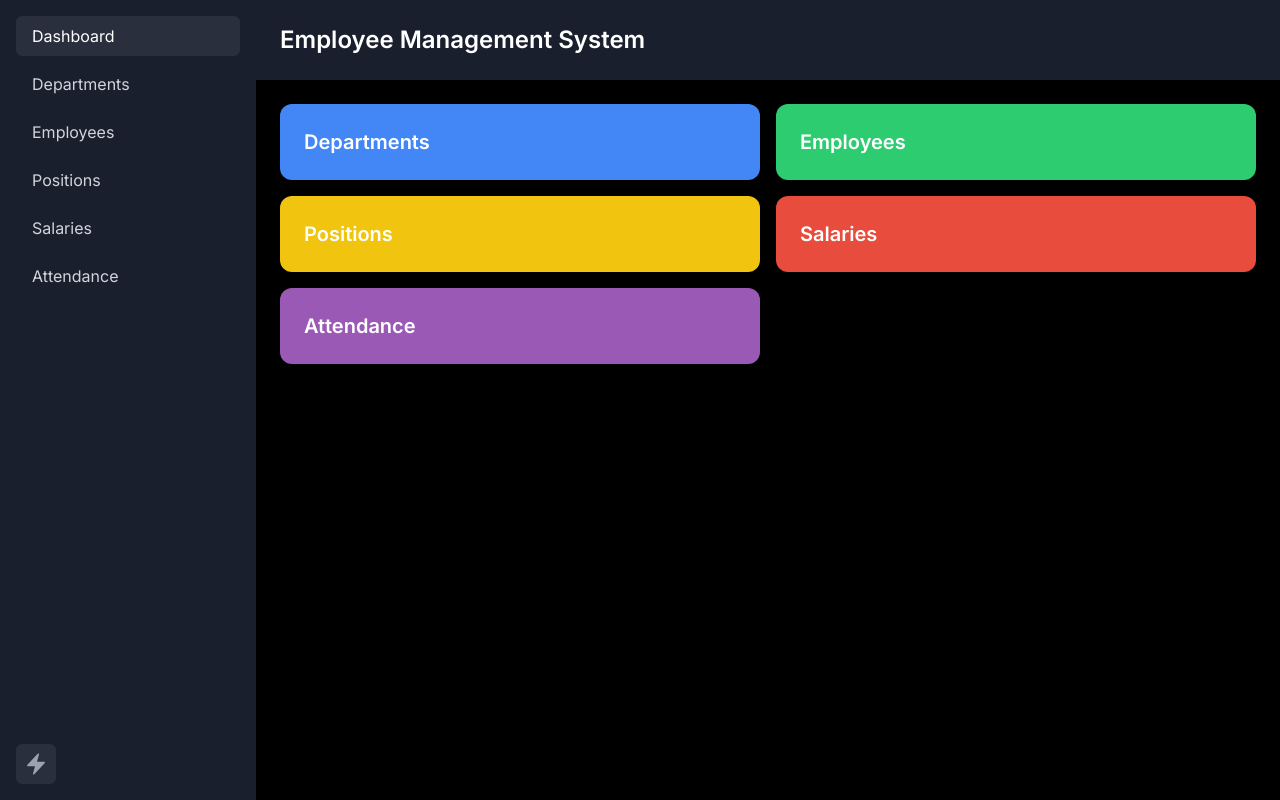
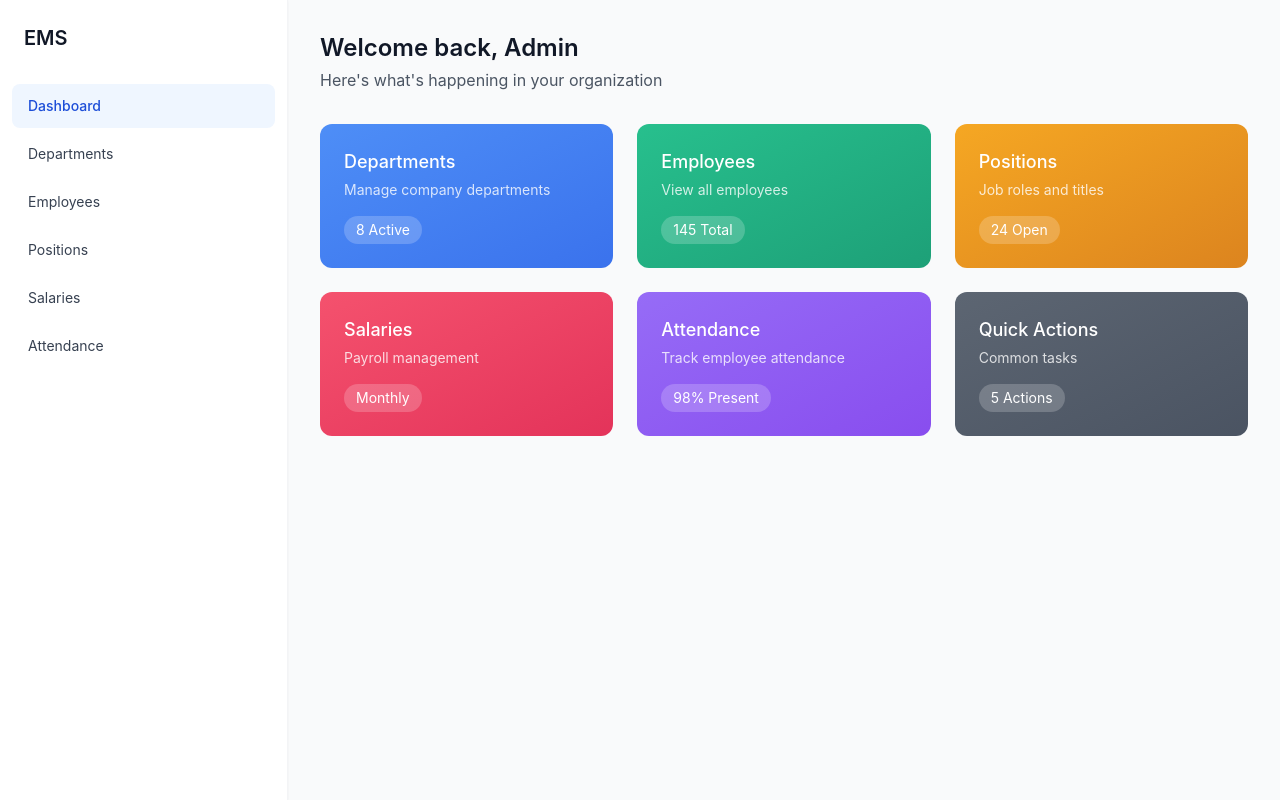
Before and after one commit to AhmadAzkia/karyawan, a Next.js app: page / in a window 1280 px wide. Built offline with nearby package versions, Linux system fonts and the light colour scheme.

Commit message:
Enhance layout and styling for Employee Management System dashboard

```diff
--- a/app/globals.css
+++ b/app/globals.css
@@ -2,12 +2,16 @@
 @tailwind components;
 @tailwind utilities;
 
-:root {
-  --foreground-rgb: 255, 255, 255;
-  --background-rgb: 0, 0, 0;
+body {
+  -webkit-font-smoothing: antialiased;
+  -moz-osx-font-smoothing: grayscale;
 }
 
-body {
-  color: rgb(var(--foreground-rgb));
-  background: rgb(var(--background-rgb));
+:root {
+  --font-sans: -apple-system, BlinkMacSystemFont, "Segoe UI", Roboto,
+    "Helvetica Neue", Arial, sans-serif;
 }
+
+* {
+  font-family: var(--font-sans);
+}
--- a/app/layout.js
+++ b/app/layout.js
@@ -1,28 +1,46 @@
-import "./globals.css"
-import { Inter } from "next/font/google"
-import Sidebar from "../components/Sidebar"
-
-const inter = Inter({ subsets: ["latin"] })
+import React from "react"; // Import React
+import "./globals.css";
 
 export const metadata = {
   title: "Employee Management System",
-  description: "Manage your company's employees efficiently",
-}
+  description: "Modern employee management system",
+};
 
 export default function RootLayout({ children }) {
   return (
     <html lang="en">
-      <body className={`${inter.className} bg-black`}>
+      <body className="bg-gray-50">
         <div className="flex min-h-screen">
-          <Sidebar />
-          <div className="flex-1">
-            <header className="bg-[#1a1f2e] p-6">
-              <h1 className="text-2xl font-semibold text-white">Employee Management System</h1>
-            </header>
-            <main className="p-6">{children}</main>
-          </div>
+          <aside className="w-72 bg-white border-r border-gray-100 shadow-sm">
+            <div className="p-6">
+              <h1 className="text-xl font-semibold text-gray-900">EMS</h1>
+            </div>
+            <nav className="px-3 py-2">
+              {[
+                { href: "/", label: "Dashboard", active: true },
+                { href: "/departments", label: "Departments" },
+                { href: "/employees", label: "Employees" },
+                { href: "/positions", label: "Positions" },
+                { href: "/salaries", label: "Salaries" },
+                { href: "/attendance", label: "Attendance" },
+              ].map((item) => (
+                <a
+                  key={item.href}
+                  href={item.href}
+                  className={`flex items-center px-4 py-3 mb-1 text-sm rounded-lg transition-colors ${
+                    item.active
+                      ? "bg-blue-50 text-blue-700 font-medium"
+                      : "text-gray-700 hover:bg-gray-50"
+                  }`}
+                >
+                  {item.label}
+                </a>
+              ))}
+            </nav>
+          </aside>
+          <main className="flex-1 p-8">{children}</main>
         </div>
       </body>
     </html>
-  )
+  );
 }
--- a/app/page.js
+++ b/app/page.js
@@ -1,25 +1,74 @@
-import Link from "next/link"
-
-const cards = [
-  { href: "/departments", label: "Departments", color: "bg-[#4287f5]" },
-  { href: "/employees", label: "Employees", color: "bg-[#2ecc71]" },
-  { href: "/positions", label: "Positions", color: "bg-[#f1c40f]" },
-  { href: "/salaries", label: "Salaries", color: "bg-[#e74c3c]" },
-  { href: "/attendance", label: "Attendance", color: "bg-[#9b59b6]" },
-]
-
 export default function Home() {
   return (
-    <div className="grid grid-cols-2 gap-4">
-      {cards.map((card) => (
-        <Link
-          key={card.href}
-          href={card.href}
-          className={`${card.color} rounded-xl p-6 text-white text-xl font-semibold hover:opacity-90 transition-opacity`}
-        >
-          {card.label}
-        </Link>
-      ))}
+    <div className="max-w-[1400px] mx-auto">
+      <header className="mb-8">
+        <h1 className="text-2xl font-semibold text-gray-900">
+          Welcome back, Admin
+        </h1>
+        <p className="text-gray-600 mt-1">
+          Here&apos;s what&apos;s happening in your organization
+        </p>
+      </header>
+
+      <div className="grid grid-cols-1 md:grid-cols-2 lg:grid-cols-3 gap-6">
+        {[
+          {
+            title: "Departments",
+            description: "Manage company departments",
+            count: "8 Active",
+            color: "bg-gradient-to-br from-blue-500 to-blue-600",
+          },
+          {
+            title: "Employees",
+            description: "View all employees",
+            count: "145 Total",
+            color: "bg-gradient-to-br from-emerald-500 to-emerald-600",
+          },
+          {
+            title: "Positions",
+            description: "Job roles and titles",
+            count: "24 Open",
+            color: "bg-gradient-to-br from-amber-500 to-amber-600",
+          },
+          {
+            title: "Salaries",
+            description: "Payroll management",
+            count: "Monthly",
+            color: "bg-gradient-to-br from-rose-500 to-rose-600",
+          },
+          {
+            title: "Attendance",
+            description: "Track employee attendance",
+            count: "98% Present",
+            color: "bg-gradient-to-br from-violet-500 to-violet-600",
+          },
+          {
+            title: "Quick Actions",
+            description: "Common tasks",
+            count: "5 Actions",
+            color: "bg-gradient-to-br from-gray-600 to-gray-700",
+          },
+        ].map((card, i) => (
+          <a
+            key={i}
+            href={`/${card.title.toLowerCase()}`}
+            className="group relative overflow-hidden rounded-xl p-6 transition-all hover:shadow-lg"
+          >
+            <div
+              className={`absolute inset-0 opacity-90 transition-opacity group-hover:opacity-100 ${card.color}`}
+            />
+            <div className="relative">
+              <h3 className="text-lg font-medium text-white mb-1">
+                {card.title}
+              </h3>
+              <p className="text-white/80 text-sm mb-4">{card.description}</p>
+              <div className="inline-flex items-center rounded-full bg-white/20 px-3 py-1">
+                <span className="text-sm text-white">{card.count}</span>
+              </div>
+            </div>
+          </a>
+        ))}
+      </div>
     </div>
-  )
+  );
 }
```
